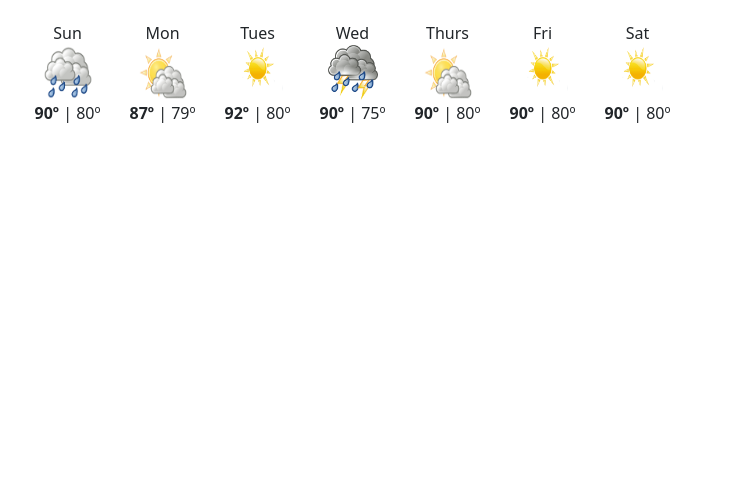
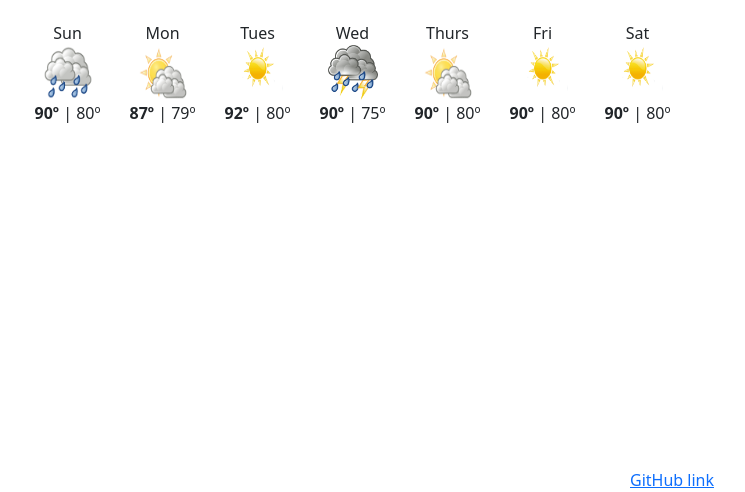
Before and after one commit to Keilikvist/Weather, a plain HTML site: page index.html in a window 1280 px wide. Shown: the part 308-800 px from the top of the page, without its empty margins (50-795 px from the left). Drawn offline with nearby package versions, Linux system fonts and the light colour scheme.

Commit message:
added github link to bottom of page, css

```diff
--- a/index.html
+++ b/index.html
@@ -106,6 +106,11 @@
         <div class="col-1 text-center"><strong>90º</strong> | 80º</div>
         <div class="col-1 text-center"><strong>90º</strong> | 80º</div>
       </div>
+      <div class="footer">
+        <a href="https://github.com/Keilikvist/Weather" target="_blank"
+          >GitHub link</a
+        >
+      </div>
     </div>
     <script src="src/index.js"></script>
   </body>
```
